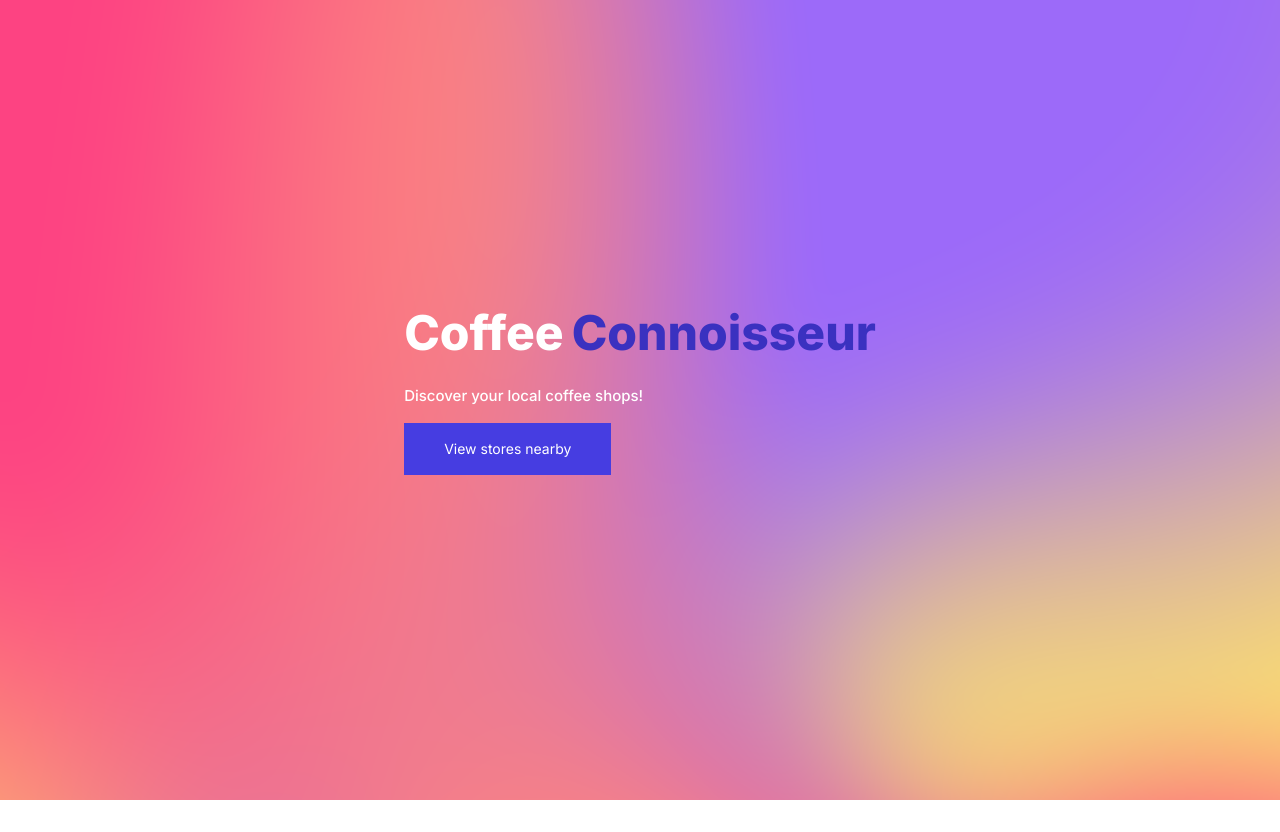
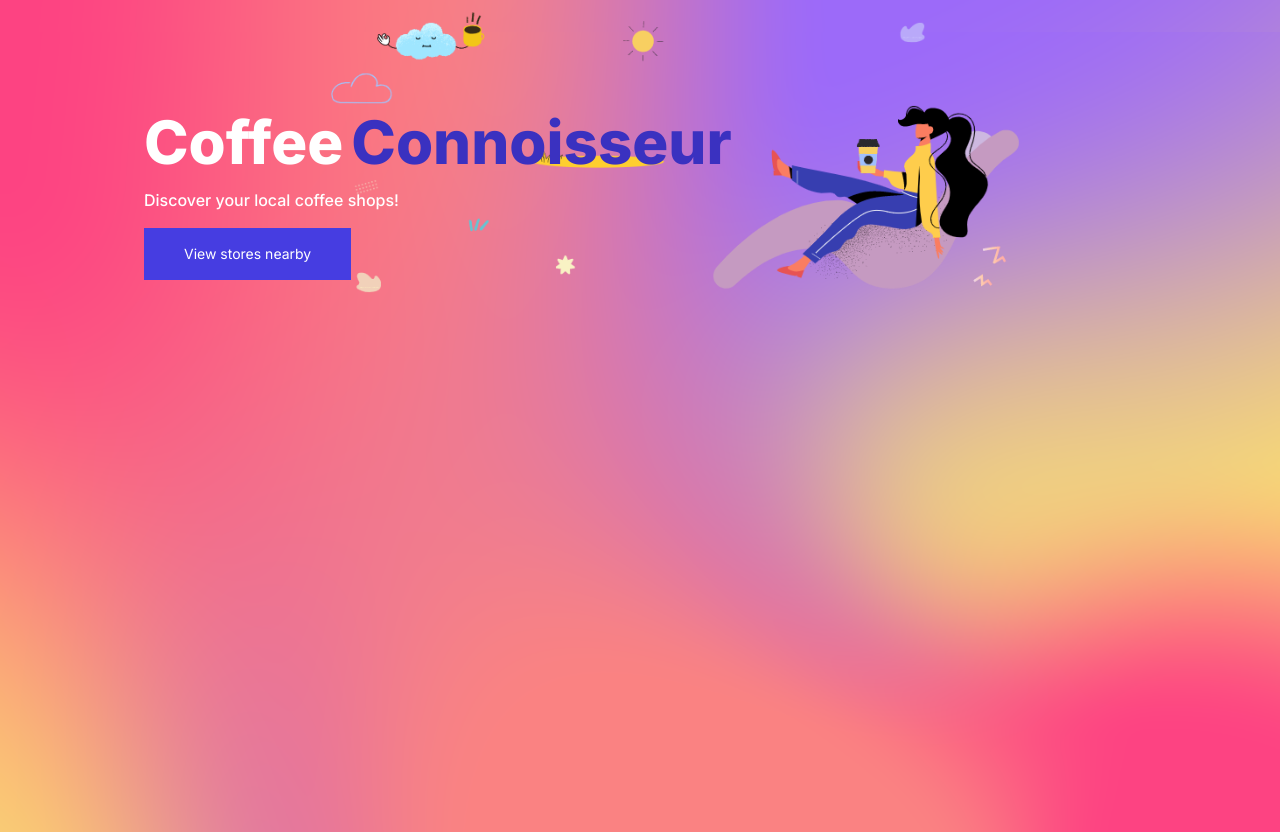
Before and after one commit to Abideen-program/coffee, a Next.js app: page / in a window 1280 px wide. Before the commit the page ends 800 px from the top, so only its background shows below. Built offline with nearby package versions, Linux system fonts and the light colour scheme.

Commit message:
hero image added

```diff
--- a/components/banner/Banner.tsx
+++ b/components/banner/Banner.tsx
@@ -5,16 +5,16 @@ type Props = {
 
 const Banner = ({ text, handler }: Props) => {
   return (
-    <div>
-      <h1 className="text-3xl md:text-5xl font-extrabold flex flex-col md:flex-row md:gap-2 mb-7">
+    <div className="flex flex-col justify-center gap-4 z-10">
+      <h1 className="text-3xl md:text-4xl lg:text-6xl font-extrabold flex flex-col md:flex-row md:gap-2">
         <span className="text-white">Coffee</span>{" "}
         <span className="text-[#3A31C0]">Connoisseur</span>
       </h1>
-      <p className="font-medium text-[15px] text-white">
+      <p className="font-medium text-white text-sm md:text-base">
         Discover your local coffee shops!
       </p>
       <button
-        className="bg-[#463DE1] py-[1rem] px-[2.5rem] text-sm text-white my-4"
+        className="bg-[#463DE1] py-[13px] md:py-[1rem] px-[1rem] md:px-[2.5rem] text-sm text-white focus:border w-fit"
         onClick={handler}
       >
         {text}
--- /dev/null
+++ b/pages/coffee-store/[storeId].tsx
@@ -0,0 +1,9 @@
+import React from 'react'
+
+function CoffeeStore() {
+  return (
+    <div>Coffe Store Page</div>
+  )
+}
+
+export default CoffeeStore
--- a/pages/index.tsx
+++ b/pages/index.tsx
@@ -1,6 +1,7 @@
 import Banner from "@/components/banner/Banner";
 import { Inter } from "next/font/google";
 import Head from "next/head";
+import Image from "next/image";
 
 const inter = Inter({ subsets: ["latin"] });
 
@@ -19,9 +20,17 @@ export default function Home() {
         />
       </Head>
       <main
-        className={`flex min-h-screen flex-col items-center justify-center p-10 md:p-24 ${inter.className}`}
+        className={`flex min-h-screen flex-col sm:max-w-[72rem] mt-[2rem] mx-auto p-[1rem] md:p-10 lg:p-20 ${inter.className}`}
       >
         <Banner text="View stores nearby" handler={findStores} />
+        <div className="absolute top-0 right-0 lg:right-[20%] z-[1] ">
+          <Image
+            src="/images/hero.png"
+            alt="lady drinking coffee"
+            width={700}
+            height={400}
+          />
+        </div>
       </main>
     </>
   );
--- a/styles/globals.css
+++ b/styles/globals.css
@@ -37,7 +37,7 @@ body {
   background: url(../public/images/bg.png);
   background-repeat: no-repeat;
   background-size: cover;
-  /* background-position: right 50%; */
+  background-position: right 50%;
   height: 100%;
   color: #373b64;
 }
```
Also changed, not shown: public/images/hero.png (added).
